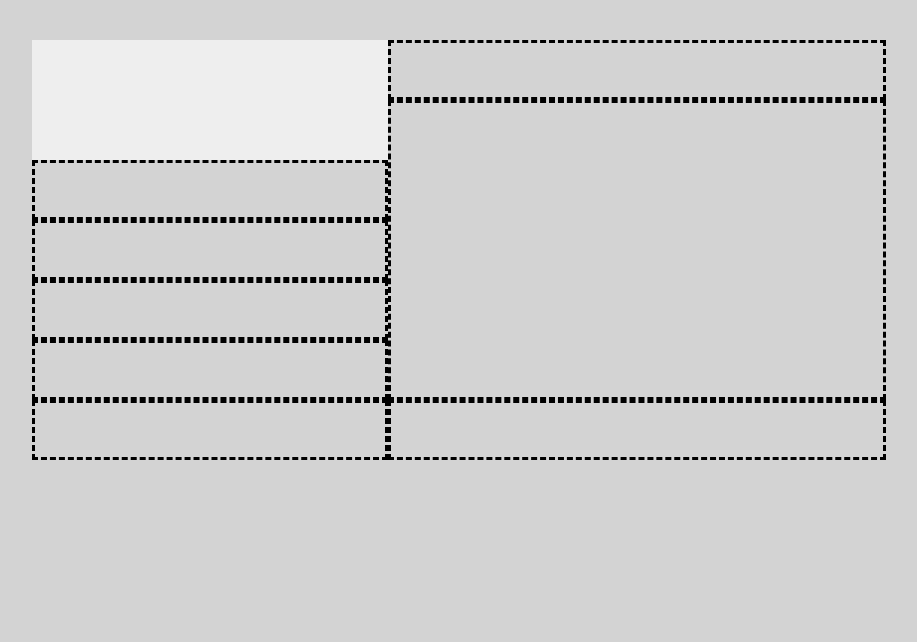
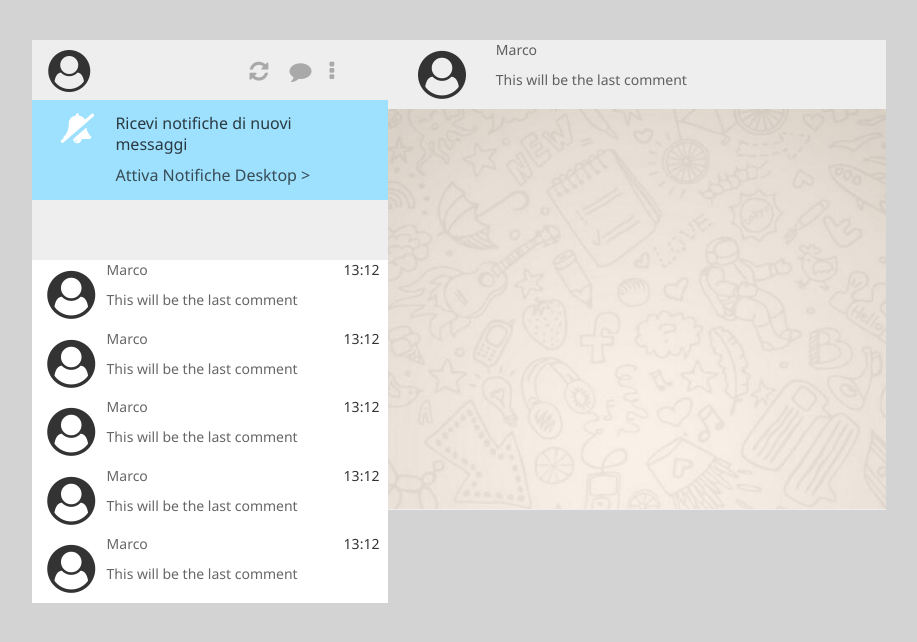
Before and after one commit to jlapegna/js-html-css-boolzap, a plain HTML site: page index.html in a window 1280 px wide. Shown: the whole page, without its empty margins (181-1098 px from the left). Drawn offline with nearby package versions, Linux system fonts and the light colour scheme.

Commit message:
working on the layout

```diff
--- a/assets/css/style.css
+++ b/assets/css/style.css
@@ -1,26 +1,22 @@
 * {
   margin: 0;
   box-sizing: border-box;
-  background-color: lightgrey;
   font-family: Segoe UI,Helvetica Neue,Helvetica,Lucida Grande,Arial,Ubuntu,Cantarell,Fira Sans,sans-serif;
 }
 
+.container-fluid {
+  background-color: lightgrey;
+  height: 100vh;
+}
 
 /* LEFT COLUMN CSS */
 
 .app {
-  background-color: pink;
   margin-top: 40px;
   height: auto;
 }
 
 .user-column {
-  background-color: purple;
-  padding: 0;
-}
-
-.message-column {
-  background-color: red;
   padding: 0;
 }
 
@@ -30,28 +26,82 @@
   height: 60px;
 }
 
+.header-usericon i {
+  font-size: 42px;
+}
+
+.header-icons {
+  font-size: 22px;
+  padding: 5px 30px 10px 10px;
+  color: darkgrey;
+}
+
 .header-searchbar {
   background-color: #eee;
   padding: 10px 16px;
   height: 60px;
 }
 
+/* Notice Box CSS */
+
+.notice-box {
+  background-color: #9de1fe;
+  padding: 13px 12px 14px 13px;
+  min-height: 62px;
+  font-size: 16px;
+  line-height: 21px;
+  color: #2b3940;
+}
+
+.notice-box i {
+  font-size: 30px;
+  color: #fff;
+}
+
+.notice-box a {
+  color: #384c56;
+}
+
+.contact {
+  background-color: #fff;
+  padding: 0;
+  max-height: 76px;
+}
+
 .contacts-list {
-  background-color: red;
   padding: 0;
 }
 
-.contact {
+.contacts-list {
   border-style: dashed;
   border-color: black;
   border: 1;
   height: 60px;
 }
 
+.contact-info {
+  font-size: 48px;
+}
+
+.contact-name {
+  color: rgba(0,0,0,.6);
+}
+
 /* RIGHT COLUMN CSS */
 
 .message-screen {
-  min-height: 300px;
+  min-height: 400px;
+  background-image: url(/img/whatsapp-chat-background.jpg);
+  background-size: cover;
+}
+
+.message-header {
+  background-color: #eee;
+}
+
+.message-column {
+  padding: 0;
+  background-color: #eee;
 }
 
 /* Media Q */
--- a/index.html
+++ b/index.html
@@ -1,5 +1,6 @@
 <!DOCTYPE html>
 <html lang="en" dir="ltr">
+
 <head>
   <meta charset="utf-8">
   <title></title>
@@ -13,70 +14,188 @@
   <!-- Latest compiled and minified JavaScript -->
   <script src="https://maxcdn.bootstrapcdn.com/bootstrap/3.3.7/js/bootstrap.min.js" integrity="sha384-Tc5IQib027qvyjSMfHjOMaLkfuWVxZxUPnCJA7l2mCWNIpG9mGCD8wGNIcPD7Txa" crossorigin="anonymous"></script>
 
+  <link rel="stylesheet" href="https://cdnjs.cloudflare.com/ajax/libs/font-awesome/4.7.0/css/font-awesome.min.css">
+
   <link rel="stylesheet" href="assets/css/style.css">
 </head>
+
 <body>
 
   <!-- Layout uses Bootstrap -->
 
 
-    <div class="container-fluid">     <!--  Full Body Container -->
+  <div class="container-fluid">
+    <!--  Full Body Container -->
     <div class="row">
-        <div class="col-xs-12 col-md-8 col-md-offset-2">
-          <div class="row app">
-            <div class="col-xs-5 user-column">  <!--  Column w/ Header + Contacts-->
+      <div class="col-xs-12 col-md-8 col-md-offset-2 app">
+        <div class="row">
+          <div class="col-xs-5 user-column">
+            <!--  Column w/ Header + Contacts-->
             <div class="col-xs-12 header">
+              <div class="row">
+                <div class="col-xs-2 header-usericon">
+                  <i class="fa fa-user-circle" aria-hidden="true"></i>
+                </div>
+                <div class="col-xs-1 col-md-offset-5 header-icons">
+                  <i class="fa fa-refresh" aria-hidden="true"></i>
+                </div>
+                <div class="col-xs-1 header-icons">
+                  <i class="fa fa-comment "></i>
+                </div>
+                <div class="col-xs-1 header-icons">
+                  <i class="fa fa-ellipsis-v" aria-hidden="true"></i>
+                </div>
+              </div>
+            </div>
+            <div class="col-xs-12 notice-box">
+              <!-- Row with Blue Notice Box -->
+              <div class="col-xs-2">
+                <i class="fa fa-bell-slash" aria-hidden="true"></i>
+              </div>
+              <div class="col-xs-10 alert-icon">
+                <span>
+                  <p>Ricevi notifiche di nuovi messaggi</p>
+                </span>
+                <span>
+                  <a href="#">Attiva Notifiche Desktop ></a>
+                </span>
+              </div>
 
             </div>
+
             <div class="col-xs-12 header-searchbar">
 
             </div>
-              <div class="col-xs-12 contacts-list">
+
               <div class="col-xs-12 contact">
+                  <div class="col-xs-2 contact-info">
+                    <i class="fa fa-user-circle" aria-hidden="true"></i>
+                  </div>
+                  <div class="col-xs-8 contact-name">
+                    <span>
+                      <p>Marco</p>
+                    </span>
+                    <span>
+                      <p>This will be the last comment</p>
+                    </span>
+                  </div>
+                  <div class="col-xs-2 contact-time">
+                    <span>
+                      <p>13:12</p>
+                    </span>
+                  </div>
+              </div>
+
+                <div class="col-xs-12 contact">
+                    <div class="col-xs-2 contact-info">
+                      <i class="fa fa-user-circle" aria-hidden="true"></i>
+                    </div>
+                    <div class="col-xs-8 contact-name">
+                      <span>
+                        <p>Marco</p>
+                      </span>
+                      <span>
+                        <p>This will be the last comment</p>
+                      </span>
+                    </div>
+                    <div class="col-xs-2 contact-time">
+                      <span>
+                        <p>13:12</p>
+                      </span>
+                    </div>
+                </div>
+                <div class="col-xs-12 contact">
+                    <div class="col-xs-2 contact-info">
+                      <i class="fa fa-user-circle" aria-hidden="true"></i>
+                    </div>
+                    <div class="col-xs-8 contact-name">
+                      <span>
+                        <p>Marco</p>
+                      </span>
+                      <span>
+                        <p>This will be the last comment</p>
+                      </span>
+                    </div>
+                    <div class="col-xs-2 contact-time">
+                      <span>
+                        <p>13:12</p>
+                      </span>
+                    </div>
+                </div>
+                <div class="col-xs-12 contact">
+                    <div class="col-xs-2 contact-info">
+                      <i class="fa fa-user-circle" aria-hidden="true"></i>
+                    </div>
+                    <div class="col-xs-8 contact-name">
+                      <span>
+                        <p>Marco</p>
+                      </span>
+                      <span>
+                        <p>This will be the last comment</p>
+                      </span>
+                    </div>
+                    <div class="col-xs-2 contact-time">
+                      <span>
+                        <p>13:12</p>
+                      </span>
+                    </div>
+                </div>
+                <div class="col-xs-12 contact">
+                    <div class="col-xs-2 contact-info">
+                      <i class="fa fa-user-circle" aria-hidden="true"></i>
+                    </div>
+                    <div class="col-xs-8 contact-name">
+                      <span>
+                        <p>Marco</p>
+                      </span>
+                      <span>
+                        <p>This will be the last comment</p>
+                      </span>
+                    </div>
+                    <div class="col-xs-2 contact-time">
+                      <span>
+                        <p>13:12</p>
+                      </span>
+                    </div>
+                </div>
+
+
+
+          </div> <!--  End of Column w/ Contacts-->
+          <div class="col-xs-7 message-column">        <!--  Column with Messages -->
+
+            <div class="col-xs-12 header-message message-header">
+              <div class="col-xs-2 contact-info">
+                <i class="fa fa-user-circle" aria-hidden="true"></i>
+              </div>
+              <div class="col-xs-8 contact-name">
+                <span>
+                  <p>Marco</p>
+                </span>
+                <span>
+                  <p>This will be the last comment</p>
+                </span>
+              </div>
+            </div>
+
+            <div class="col-xs-12 message-screen">
 
 
             </div>
-                <div class="col-xs-12 contact">
+            <div class="col-xs-12 message-input message-input">
 
 
             </div>
-                <div class="col-xs-12 contact">
-
-
-                </div>
-                <div class="col-xs-12 contact">
-
-
-                </div>
-                <div class="col-xs-12 contact">
-
-
-                </div>
-              </div>
-
-            </div>                              <!--  End of Column w/ Contacts-->
-            <div class="col-xs-7 message-column">  <!--  Column with Messages -->
-              <div class="col-xs-12 header-message contact">
-
-
-              </div>
-              <div class="col-xs-12 message-screen contact">
-
-
-              </div>
-              <div class="col-xs-12 message-input contact">
-
-
-              </div>
-            </div>                              <!--  End of Column w/ Messages -->
+          </div> <!--  End of Column w/ Messages -->
         </div>
 
       </div>
     </div>
 
 
-    </div>     <!--  End of Full Body Container -->
+  </div> <!--  End of Full Body Container -->
 
   <script src="assets/js/master.js" charset="utf-8"></script>
 </body>
+
 </html>
```
Also changed, not shown: img/whatsapp-chat-background.jpg (added). Lines whose indentation alone changed are shown as unchanged.
